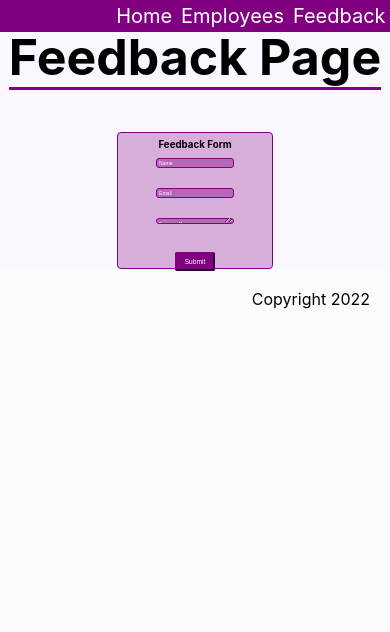
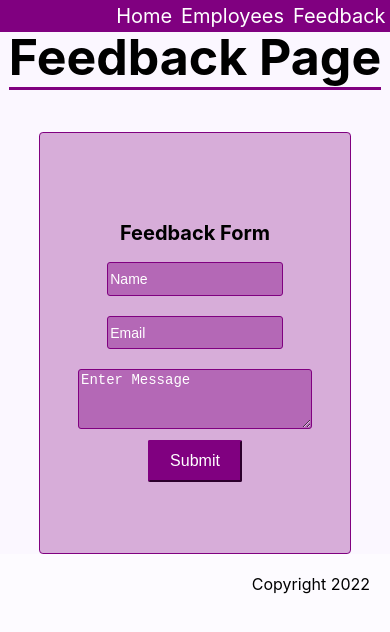
Before and after one commit to GegaLataria/optimo-task-next.js, a Next.js app: page /feedback in a window 390 px wide. Shown: the top 632 px of the page. Built offline with nearby package versions, Linux system fonts and the light colour scheme.

Commit message:
turning to responsive

```diff
--- a/pages/feedback/index.js
+++ b/pages/feedback/index.js
@@ -8,6 +8,9 @@ const Feedback = () => {
     e.preventDefault();
     const form = document.forms[0];
     if (form.name.value && form.email.value && form.message.value) {
+      if (!form.email.value.includes("@")) {
+        setMessages("Please enter valid email");
+      } else {
         const response = await fetch(
           "https://test-task-api-optimo.herokuapp.com/feedback",
           {
@@ -31,6 +34,7 @@ const Feedback = () => {
         form.name.value = "";
         form.email.value = "";
         form.message.value = "";
+      }
     } else {
       setMessages("Complete all the required fields");
     }
@@ -71,7 +75,7 @@ const Feedback = () => {
             type={"submit"}
             onClick={handleClick}
           ></input>
-          {messages ? <h3>{messages}</h3> : null}
+          {messages ? <h3 className={styles.message}>{messages}</h3> : null}
         </form>
       </div>
     </div>
--- a/styles/Employees.module.css
+++ b/styles/Employees.module.css
@@ -70,3 +70,7 @@
 .label {
     margin-left: 30px;
 }
+
+.dropdown {
+    display: flex;
+}
--- a/styles/Feedback.module.css
+++ b/styles/Feedback.module.css
@@ -54,7 +54,7 @@
     border: 1.5px solid purple;
     border-radius: 3px;
     background-color: rgba(128, 0, 128, .4);
-    margin-bottom: 20px;
+    margin-bottom: 2vw;
 }
 
 .textarea::placeholder {
@@ -68,5 +68,43 @@
     color:#FFF;
     padding: 1vw 2vw;
     font-size: 1.7vw;
-    margin-top: 2vw;
+    margin-top: 1vw;
 }
+
+.message {
+    font-size: 1.5vw;
+}
+
+@media only screen and (max-width: 768px) {
+    .form {
+        height: 50vh;
+        width: 80vw;
+    }
+
+    .feedbackTitle {
+        font-size: 20px;
+    }
+
+    .input {
+        font-size: 14px;
+        width: 45vw;
+        height: 4vh;
+    }
+
+    .textarea {
+        height: 7vh;
+        width: 60vw;
+        max-width: 70vw;
+        max-height: 9vh;
+        font-size: 14px;
+    }
+
+    .button {
+        font-size: 16px;
+        padding: 10px 20px;
+    }
+
+    .message {
+        font-size: 14px;
+    }
+}
```
Also changed, not shown: pages/employee/index.js (+2 -14 lines). Lines whose indentation alone changed are shown as unchanged.
